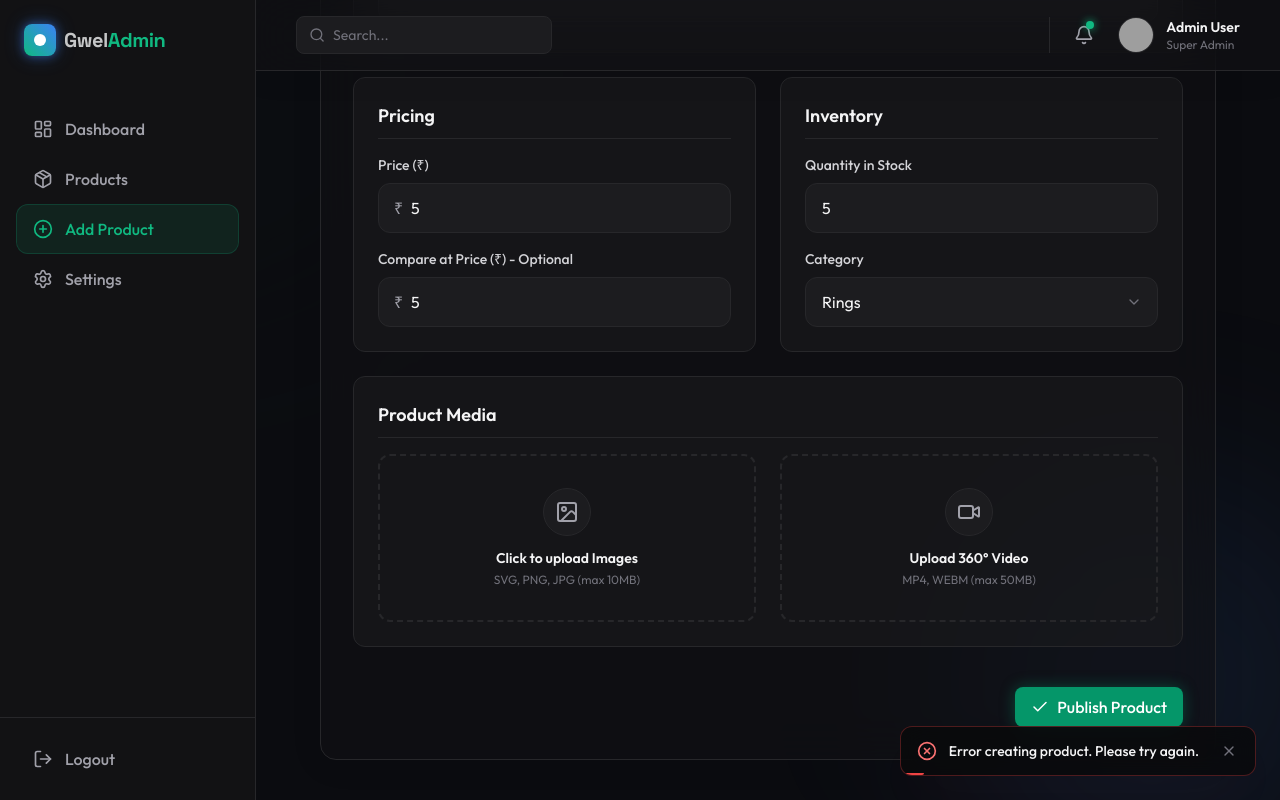
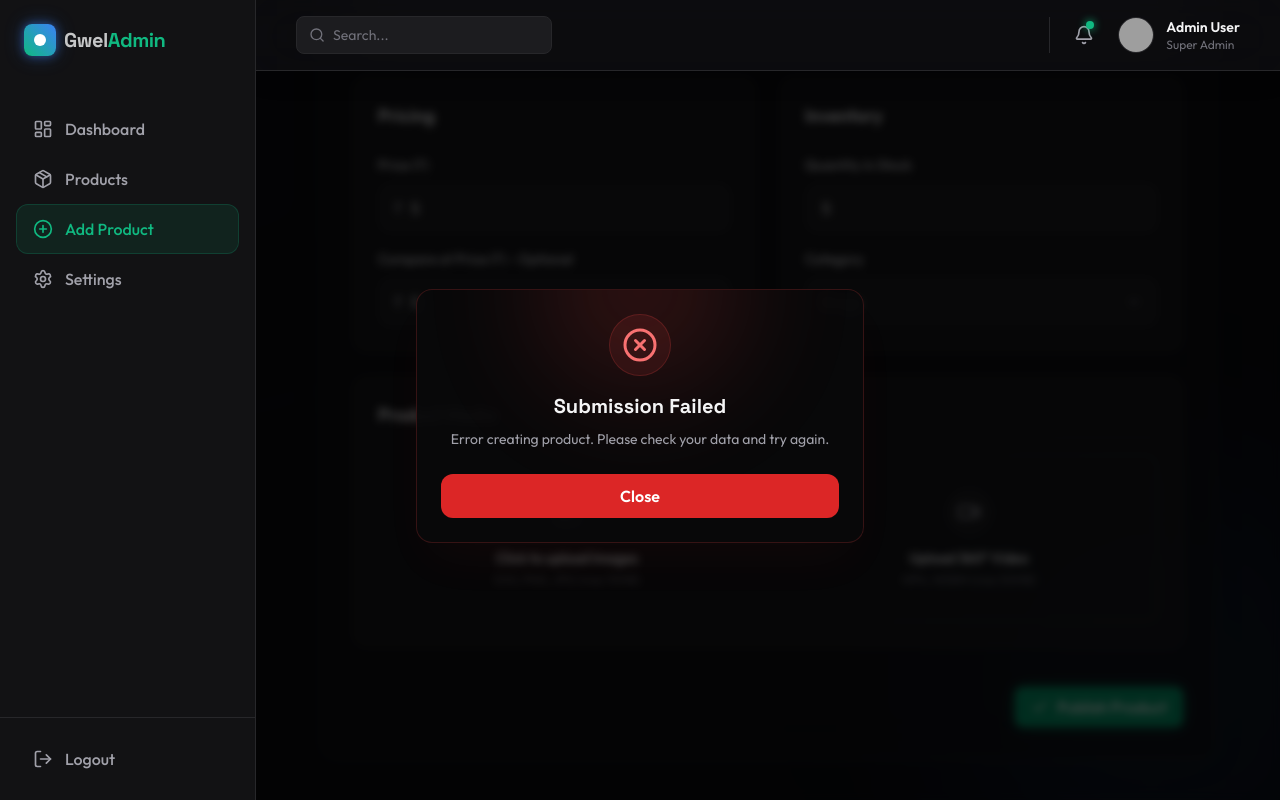
Before and after one commit to ehsaancode/diamondDraft, a React (Vite) app in the folder admin/: page /add-product in a window 1280 px wide. Both pictures are taken after typing "Sample", "Sample", "Sample", "5", "5", "5" into the empty fields and a click on the button "Publish Product". Shown: the part 540-1340 px from the top of the page. Built offline with nearby package versions, Linux system fonts and the light colour scheme; no server answers; grey boxes are pictures that could not be loaded.

Commit message:
feat: implement custom popup modals for success and error feedback

```diff
--- /dev/null
+++ b/admin/src/components/common/Modal.jsx
@@ -0,0 +1,79 @@
+import React from 'react';
+import { motion, AnimatePresence } from 'framer-motion';
+import { CheckCircle2, XCircle } from 'lucide-react';
+
+export const Modal = ({ show, title, message, type = 'success', onClose, actionLabel = 'Okay', onAction }) => {
+  return (
+    <AnimatePresence>
+      {show && (
+        <div className="fixed inset-0 z-50 flex items-center justify-center p-4">
+          {/* Backdrop */}
+          <motion.div
+            initial={{ opacity: 0 }}
+            animate={{ opacity: 1 }}
+            exit={{ opacity: 0 }}
+            onClick={onClose}
+            className="fixed inset-0 bg-black/70 backdrop-blur-sm"
+          />
+
+          {/* Modal Content */}
+          <motion.div
+            initial={{ opacity: 0, scale: 0.9, y: 20 }}
+            animate={{ opacity: 1, scale: 1, y: 0 }}
+            exit={{ opacity: 0, scale: 0.9, y: 20 }}
+            transition={{ type: 'spring', duration: 0.5 }}
+            className={`relative z-10 w-full max-w-md p-6 rounded-2xl border text-center shadow-2xl overflow-hidden ${
+              type === 'success'
+                ? 'bg-zinc-950/90 border-emerald-500/20 shadow-emerald-500/5'
+                : 'bg-zinc-950/90 border-red-500/20 shadow-red-500/5'
+            }`}
+          >
+            {/* Ambient background glow */}
+            <div className={`absolute -top-24 left-1/2 -translate-x-1/2 w-48 h-48 rounded-full blur-3xl opacity-20 pointer-events-none ${
+              type === 'success' ? 'bg-emerald-500' : 'bg-red-500'
+            }`}></div>
+
+            {/* Centered Icon */}
+            <div className="flex justify-center mb-4 relative z-10">
+              <motion.div
+                initial={{ scale: 0, rotate: -30 }}
+                animate={{ scale: 1, rotate: 0 }}
+                transition={{ type: 'spring', delay: 0.15, stiffness: 200 }}
+                className={`p-3 rounded-full ${
+                  type === 'success'
+                    ? 'bg-emerald-500/10 text-emerald-400 border border-emerald-500/20'
+                    : 'bg-red-500/10 text-red-400 border border-red-500/20'
+                }`}
+              >
+                {type === 'success' ? (
+                  <CheckCircle2 size={36} className="text-emerald-400" />
+                ) : (
+                  <XCircle size={36} className="text-red-400" />
+                )}
+              </motion.div>
+            </div>
+
+            {/* Title & Message */}
+            <h3 className="text-xl font-bold font-grotesk text-zinc-100 mb-2 relative z-10">{title}</h3>
+            <p className="text-sm text-zinc-400 mb-6 relative z-10 leading-relaxed">{message}</p>
+
+            {/* Action Buttons */}
+            <div className="flex gap-3 justify-center relative z-10">
+              <button
+                type="button"
+                onClick={onAction || onClose}
+                className={`px-6 py-2.5 rounded-xl font-semibold transition-all duration-300 w-full ${
+                  type === 'success'
+                    ? 'bg-primary-500 hover:bg-primary-600 text-white shadow-neon'
+                    : 'bg-red-600 hover:bg-red-700 text-white'
+                }`}
+              >
+                {actionLabel}
+              </button>
+            </div>
+          </motion.div>
+        </div>
+      )}
+    </AnimatePresence>
+  );
+};
--- a/admin/src/components/common/Toast.jsx
+++ /dev/null
@@ -1,68 +0,0 @@
-import React, { useEffect } from 'react';
-import { motion, AnimatePresence } from 'framer-motion';
-import { CheckCircle2, XCircle, X } from 'lucide-react';
-
-export const Toast = ({ show, message, type = 'success', onClose, duration = 3000 }) => {
-  useEffect(() => {
-    if (show && duration) {
-      const timer = setTimeout(() => {
-        onClose();
-      }, duration);
-      return () => clearTimeout(timer);
-    }
-  }, [show, duration, onClose]);
-
-  return (
-    <AnimatePresence>
-      {show && (
-        <div className="fixed bottom-6 right-6 z-50 pointer-events-none">
-          <motion.div
-            initial={{ opacity: 0, y: 50, scale: 0.9 }}
-            animate={{ opacity: 1, y: 0, scale: 1 }}
-            exit={{ opacity: 0, y: 20, scale: 0.9 }}
-            transition={{ type: 'spring', stiffness: 300, damping: 25 }}
-            className={`pointer-events-auto relative flex items-center gap-3 px-4 py-3.5 rounded-xl border backdrop-blur-md shadow-2xl min-w-[320px] max-w-md overflow-hidden ${
-              type === 'success'
-                ? 'bg-zinc-950/80 border-emerald-500/30 text-emerald-400 shadow-emerald-500/5'
-                : 'bg-zinc-950/80 border-red-500/30 text-red-400 shadow-red-500/5'
-            }`}
-          >
-            {/* Status Icon */}
-            <div className="flex-shrink-0">
-              {type === 'success' ? (
-                <CheckCircle2 className="w-5 h-5 text-emerald-400" />
-              ) : (
-                <XCircle className="w-5 h-5 text-red-400" />
-              )}
-            </div>
-
-            {/* Message Text */}
-            <div className="flex-1 text-sm font-medium text-zinc-100 pr-2">
-              {message}
-            </div>
-
-            {/* Close Button */}
-            <button
-              onClick={onClose}
-              className="flex-shrink-0 text-zinc-500 hover:text-zinc-300 transition-colors p-0.5 rounded-lg hover:bg-zinc-800"
-            >
-              <X className="w-4 h-4" />
-            </button>
-
-            {/* Progress bar timer */}
-            {duration && (
-              <motion.div
-                initial={{ width: '100%' }}
-                animate={{ width: '0%' }}
-                transition={{ duration: duration / 1000, ease: 'linear' }}
-                className={`absolute bottom-0 left-0 h-0.5 rounded-b-xl ${
-                  type === 'success' ? 'bg-emerald-500' : 'bg-red-500'
-                }`}
-              />
-            )}
-          </motion.div>
-        </div>
-      )}
-    </AnimatePresence>
-  );
-};
--- a/admin/src/pages/AddProduct.jsx
+++ b/admin/src/pages/AddProduct.jsx
@@ -3,11 +3,11 @@ import { motion } from 'framer-motion';
 import { ChevronDown, Image as ImageIcon, Video as VideoIcon } from 'lucide-react';
 import { Check } from '../components/icons/Check';
 import axios from 'axios';
-import { Toast } from '../components/common/Toast';
+import { Modal } from '../components/common/Modal';
 
 export const AddProduct = () => {
   const [loading, setLoading] = useState(false);
-  const [toast, setToast] = useState({ show: false, message: '', type: 'success' });
+  const [modal, setModal] = useState({ show: false, title: '', message: '', type: 'success', actionLabel: 'Okay' });
   const [formData, setFormData] = useState({
     name: '', sku: '', description: '', price: '', compareAtPrice: '', quantity: '', category: 'Rings'
   });
@@ -21,7 +21,7 @@ export const AddProduct = () => {
   const handleSubmit = async (e) => {
     e.preventDefault();
     setLoading(true);
-    setToast({ ...toast, show: false });
+    setModal(prev => ({ ...prev, show: false }));
     try {
       const data = new FormData();
       Object.keys(formData).forEach(key => data.append(key, formData[key]));
@@ -33,13 +33,25 @@ export const AddProduct = () => {
       await axios.post(`${apiUrl}/api/products`, data, {
         headers: { 'Content-Type': 'multipart/form-data' }
       });
-      setToast({ show: true, message: 'Product created and published successfully!', type: 'success' });
+      setModal({
+        show: true,
+        title: 'Success!',
+        message: 'Product listing has been created and published to the live database successfully.',
+        type: 'success',
+        actionLabel: 'Great'
+      });
       setFormData({ name: '', sku: '', description: '', price: '', compareAtPrice: '', quantity: '', category: 'Rings' });
       setImages([]);
       setVideo(null);
     } catch (err) {
       console.error(err);
-      setToast({ show: true, message: err.response?.data?.error || 'Error creating product. Please try again.', type: 'error' });
+      setModal({
+        show: true,
+        title: 'Submission Failed',
+        message: err.response?.data?.error || 'Error creating product. Please check your data and try again.',
+        type: 'error',
+        actionLabel: 'Close'
+      });
     } finally {
       setLoading(false);
     }
@@ -143,7 +155,14 @@ export const AddProduct = () => {
           </div>
         </form>
       </div>
-      <Toast show={toast.show} message={toast.message} type={toast.type} onClose={() => setToast({ ...toast, show: false })} />
+      <Modal
+        show={modal.show}
+        title={modal.title}
+        message={modal.message}
+        type={modal.type}
+        actionLabel={modal.actionLabel}
+        onClose={() => setModal(prev => ({ ...prev, show: false }))}
+      />
     </motion.div>
   );
 };
--- a/admin/src/pages/EditProduct.jsx
+++ b/admin/src/pages/EditProduct.jsx
@@ -4,14 +4,14 @@ import { ChevronDown, Image as ImageIcon, Video as VideoIcon, X } from 'lucide-r
 import { useParams, useNavigate } from 'react-router-dom';
 import { Check } from '../components/icons/Check';
 import axios from 'axios';
-import { Toast } from '../components/common/Toast';
+import { Modal } from '../components/common/Modal';
 
 export const EditProduct = () => {
   const { id } = useParams();
   const navigate = useNavigate();
   const [loading, setLoading] = useState(false);
   const [initialLoading, setInitialLoading] = useState(true);
-  const [toast, setToast] = useState({ show: false, message: '', type: 'success' });
+  const [modal, setModal] = useState({ show: false, title: '', message: '', type: 'success', actionLabel: 'Okay' });
   const [formData, setFormData] = useState({
     name: '', sku: '', description: '', price: '', compareAtPrice: '', quantity: '', category: 'Rings'
   });
@@ -54,7 +54,7 @@ export const EditProduct = () => {
   const handleSubmit = async (e) => {
     e.preventDefault();
     setLoading(true);
-    setToast({ ...toast, show: false });
+    setModal(prev => ({ ...prev, show: false }));
     try {
       const data = new FormData();
       Object.keys(formData).forEach(key => data.append(key, formData[key]));
@@ -69,11 +69,23 @@ export const EditProduct = () => {
       await axios.put(`${apiUrl}/api/products/${id}`, data, {
         headers: { 'Content-Type': 'multipart/form-data' }
       });
-      setToast({ show: true, message: 'Product updated successfully!', type: 'success' });
+      setModal({
+        show: true,
+        title: 'Success!',
+        message: 'Product listing has been updated and changes saved to the database successfully.',
+        type: 'success',
+        actionLabel: 'Great'
+      });
       setTimeout(() => navigate('/products'), 1500);
     } catch (err) {
       console.error(err);
-      setToast({ show: true, message: err.response?.data?.error || 'Error updating product. Please try again.', type: 'error' });
+      setModal({
+        show: true,
+        title: 'Update Failed',
+        message: err.response?.data?.error || 'Error updating product. Please check your data and try again.',
+        type: 'error',
+        actionLabel: 'Close'
+      });
     } finally {
       setLoading(false);
     }
@@ -227,7 +239,14 @@ export const EditProduct = () => {
           </div>
         </form>
       </div>
-      <Toast show={toast.show} message={toast.message} type={toast.type} onClose={() => setToast({ ...toast, show: false })} />
+      <Modal
+        show={modal.show}
+        title={modal.title}
+        message={modal.message}
+        type={modal.type}
+        actionLabel={modal.actionLabel}
+        onClose={() => setModal(prev => ({ ...prev, show: false }))}
+      />
     </motion.div>
   );
 };
```
